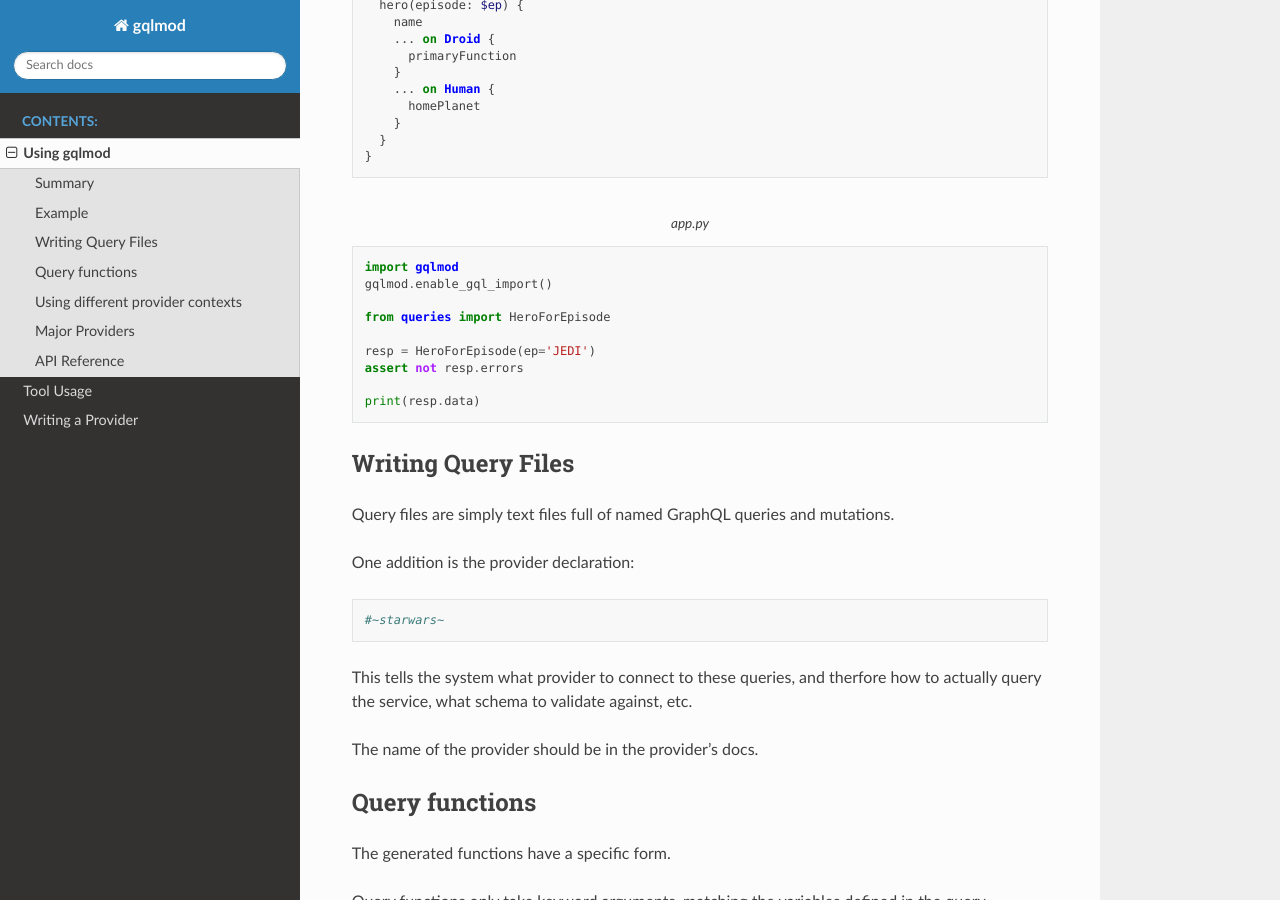
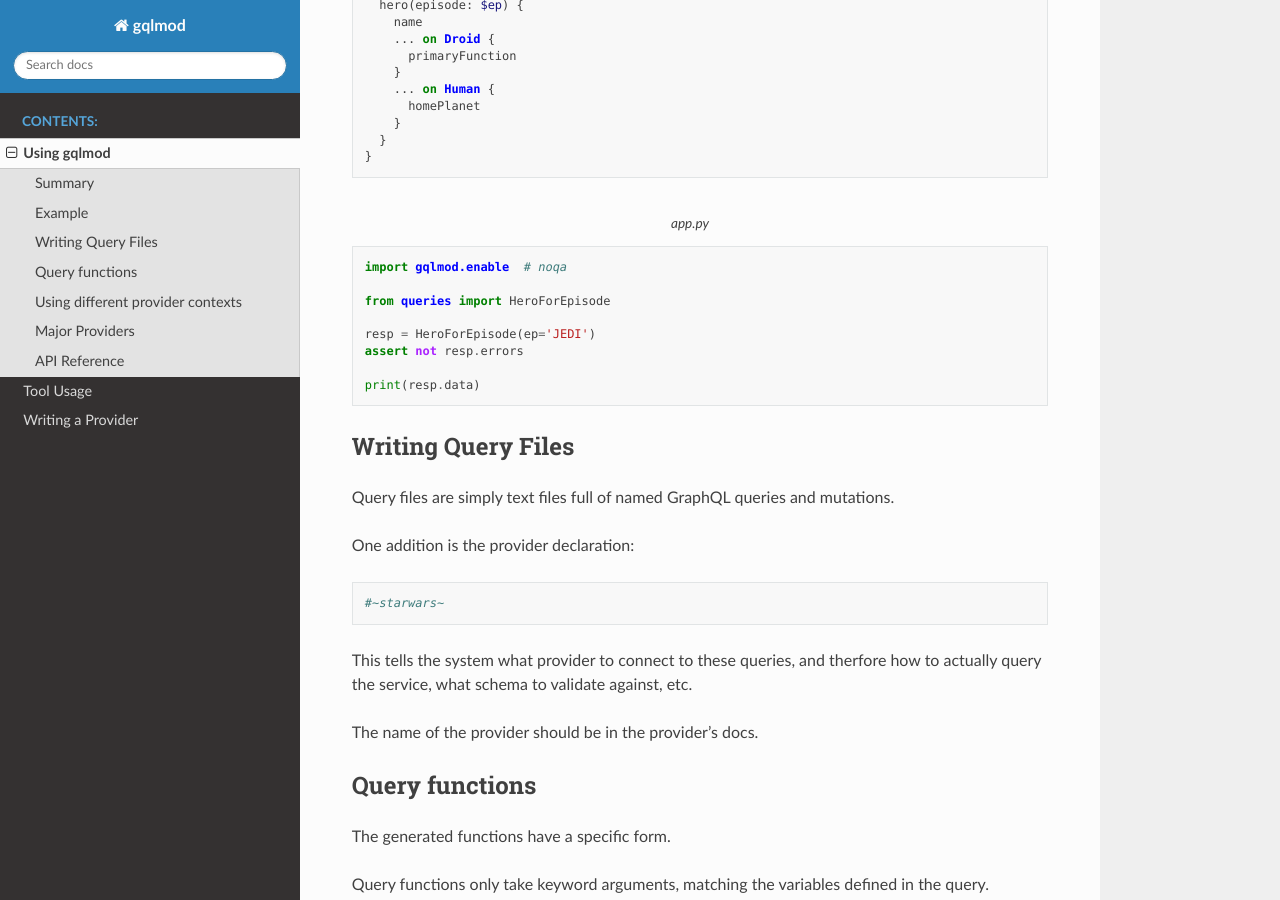
Before and after one commit to gqlmod/gqlmod, a Sphinx documentation site: the page built from docs/usage.rst, in a window 1280 px wide and 900 px high, scrolled down 488 px. Built offline with Sphinx 7.4.7 and the Read the Docs theme 2.0.0, drawn with Linux system fonts in a browser that asks for light colours.

Commit message:
Document this

```diff
--- a/docs/usage.rst
+++ b/docs/usage.rst
@@ -31,8 +31,7 @@ Example
 .. code-block:: python
     :caption: app.py
 
-    import gqlmod
-    gqlmod.enable_gql_import()
+    import gqlmod.enable  # noqa
 
     from queries import HeroForEpisode
 
--- a/gqlmod/__init__.py
+++ b/gqlmod/__init__.py
@@ -9,5 +9,7 @@ __all__ = 'with_provider', 'enable_gql_import'
 def enable_gql_import():
     """
     Enables importing ``.gql`` files.
+
+    Importing :py:mod:`gqlmod.enable` calls this.
     """
     sys.meta_path.append(GqlLoader())
```
